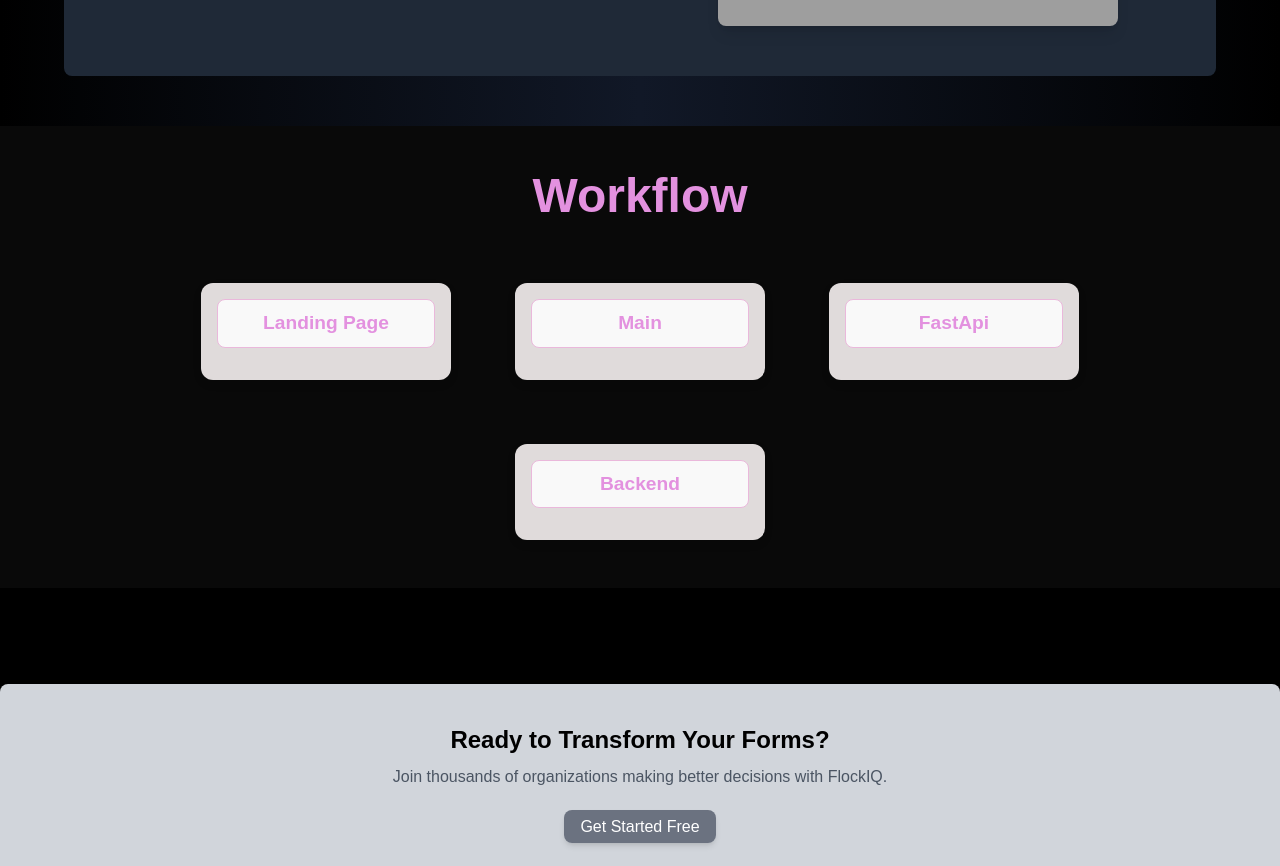
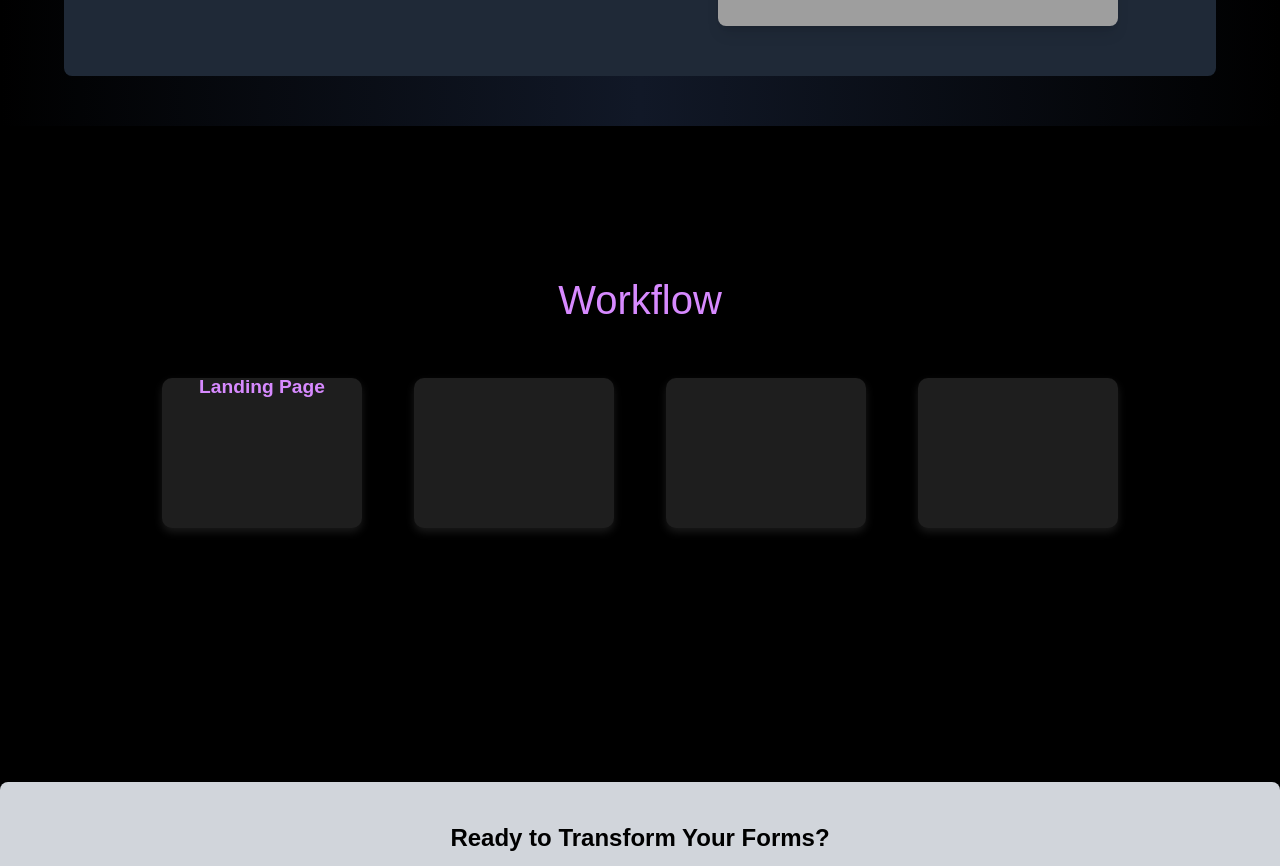
Before and after one commit to sakshi-bhatt-30/Capstone, a Next.js app: page / in a window 1280 px wide. Shown: the part 1620-2486 px from the top of the page. Built offline with nearby package versions, Linux system fonts and the light colour scheme; grey boxes are pictures that could not be loaded.

Commit message:
updated workflow

```diff
--- a/src/components/features.js
+++ b/src/components/features.js
@@ -45,14 +45,14 @@ const FeatureSection = () => {
   const [activeFeature, setActiveFeature] = useState(features[0]);
 
   return (
-  <div className="feature-section min-h-screen flex flex-col items-center justify-center bg-black">
-      <h2 className="font-bold text-5xl md:text-7xl bg-gradient-to-r from-gray-500 via-gray-200 to-gray-500 inline-block text-transparent bg-clip-text mb-6">
+  <div id="features" className="feature-section min-h-screen flex  items-center justify-center bg-black">
+  <h2 className="font-bold text-5xl md:text-7xl bg-gradient-to-r from-gray-500 via-gray-200 to-gray-500 inline-block text-transparent bg-clip-text mb-6">
         Features
       </h2>
       <p className="text-white mb-8">
         Discover features that make our product special
       </p>
-      <div className="button-container flex space-x-4 mb-8">
+      <div className="button-container flex space-x-6 mb-8">
         {features.map((feature) => (
           <motion.button
             key={feature.id}
--- a/src/components/workflow.js
+++ b/src/components/workflow.js
@@ -1,72 +1,121 @@
-"use client"
-import React, { useState } from 'react';
-import { motion } from 'framer-motion';
+// "use client"
+// import React, { useState } from 'react';
+// import { motion } from 'framer-motion';
+
+// const Workflow = () => {
+//   const [boxes, setBoxes] = useState([
+//     { id: 1, name: 'Landing Page', description: 'Next.js and Git',logo: '/propertiesimages/image.png', isOpen: false },
+//     { id: 2, name: 'Main', description: 'streamlit and AWS', isOpen: false },
+//     { id: 3, name: 'FastApi', description: 'elasticbeanstalk', isOpen: false },
+//     { id: 4, name: 'Backend', description: 'SupaBase', isOpen: false },
+//   ]);
+
+//   const handleToggle = (id) => {
+//     setBoxes((prevBoxes) =>
+//       prevBoxes.map((box) =>
+//         box.id === id ? { ...box, isOpen: !box.isOpen } : box
+//       )
+//     );
+//   };
+
+//   const handleChange = (id, field, value) => {
+//     setBoxes((prevBoxes) =>
+//       prevBoxes.map((box) =>
+//         box.id === id ? { ...box, [field]: value } : box
+//       )
+//     );
+//   };
+
+//   return (
+//     <div className="workflow-container">
+//       <h2 className="workflow-heading">Workflow</h2>
+//       <div className="boxes-container">
+//         {boxes.map((box) => (
+//           <motion.div
+//             key={box.id}
+//             layoutId={`box-${box.id}`} // Unique ID for each box layout transition
+//             className="box"
+//             style={{ cursor: 'pointer' }}
+//             onClick={() => handleToggle(box.id)}
+//           >
+//             <motion.div
+//               className="box-header"
+//               layout
+//               initial={{ opacity: 0.8 }}
+//               animate={{ opacity: 1 }}
+//               transition={{ duration: 0.3 }}
+//             >
+//               <input
+//                 type="text"
+//                 value={box.name}
+//                 onChange={(e) => handleChange(box.id, 'name', e.target.value)}
+//                 className="box-name"
+//               />
+//             </motion.div>
+//             {box.isOpen && (
+//               <motion.div
+//                 className="box-description"
+//                 layout
+//                 initial={{ opacity: 0 }}
+//                 animate={{ opacity: 1 }}
+//                 transition={{ duration: 0.3 }}
+//               >
+//                 <textarea
+//                   value={box.description}
+//                   onChange={(e) => handleChange(box.id, 'description', e.target.value)}
+//                   className="box-description-text"
+//                 />
+//               </motion.div>
+//             )}
+//           </motion.div>
+//         ))}
+//       </div>
+//     </div>
+//   );
+// };
+
+// export default Workflow;
+"use client";
+import React, { useState } from "react";
+import { motion } from "framer-motion";
 
 const Workflow = () => {
-  const [boxes, setBoxes] = useState([
-    { id: 1, name: 'Landing Page', description: 'Next.js and Git',logo: '/propertiesimages/image.png', isOpen: false },
-    { id: 2, name: 'Main', description: 'streamlit and AWS', isOpen: false },
-    { id: 3, name: 'FastApi', description: 'elasticbeanstalk', isOpen: false },
-    { id: 4, name: 'Backend', description: 'SupaBase', isOpen: false },
+  const [boxes] = useState([
+    { id: 1, name: "Landing Page", image: "/propertiesimages/image.png", description: "Next.js and Git" },
+    { id: 2, name: "Main", image: "/propertiesimages/main.png", description: "Streamlit and AWS" },
+    { id: 3, name: "FastApi", image: "/propertiesimages/fastapi.png", description: "Elastic Beanstalk" },
+    { id: 4, name: "Backend", image: "/propertiesimages/backend.png", description: "SupaBase" },
   ]);
 
-  const handleToggle = (id) => {
-    setBoxes((prevBoxes) =>
-      prevBoxes.map((box) =>
-        box.id === id ? { ...box, isOpen: !box.isOpen } : box
-      )
-    );
-  };
-
-  const handleChange = (id, field, value) => {
-    setBoxes((prevBoxes) =>
-      prevBoxes.map((box) =>
-        box.id === id ? { ...box, [field]: value } : box
-      )
-    );
-  };
-
   return (
-    <div className="workflow-container">
-      <h2 className="workflow-heading">Workflow</h2>
-      <div className="boxes-container">
+    <div style={styles.workflowContainer}>
+      <h2 style={styles.heading}>Workflow</h2>
+      <div style={styles.boxesContainer}>
         {boxes.map((box) => (
           <motion.div
             key={box.id}
-            layoutId={`box-${box.id}`} // Unique ID for each box layout transition
             className="box"
-            style={{ cursor: 'pointer' }}
-            onClick={() => handleToggle(box.id)}
+            style={styles.box}
+            whileHover={{ height: "250px" }} // Expand downward on hover
+            transition={{ duration: 0.3, ease: "easeInOut" }}
           >
+            <div style={styles.boxHeader}>{box.name}</div>
+            <motion.img
+              src={box.image}
+              alt={box.name}
+              style={styles.image}
+              initial={{ opacity: 0 }}
+              whileHover={{ opacity: 1 }}
+              transition={{ duration: 0.5 }}
+            />
             <motion.div
-              className="box-header"
-              layout
-              initial={{ opacity: 0.8 }}
-              animate={{ opacity: 1 }}
-              transition={{ duration: 0.3 }}
+              style={styles.description}
+              initial={{ opacity: 0 }}
+              whileHover={{ opacity: 1 }}
+              transition={{ duration: 0.5 }}
             >
-              <input
-                type="text"
-                value={box.name}
-                onChange={(e) => handleChange(box.id, 'name', e.target.value)}
-                className="box-name"
-              />
+              {box.description}
             </motion.div>
-            {box.isOpen && (
-              <motion.div
-                className="box-description"
-                layout
-                initial={{ opacity: 0 }}
-                animate={{ opacity: 1 }}
-                transition={{ duration: 0.3 }}
-              >
-                <textarea
-                  value={box.description}
-                  onChange={(e) => handleChange(box.id, 'description', e.target.value)}
-                  className="box-description-text"
-                />
-              </motion.div>
-            )}
           </motion.div>
         ))}
       </div>
@@ -74,4 +123,62 @@ const Workflow = () => {
   );
 };
 
+const styles = {
+  workflowContainer: {
+    display: "flex",
+    flexDirection: "column",
+    alignItems: "center",
+    justifyContent: "center",
+    minHeight: "70vh",
+    width: "100%",
+    backgroundColor: "#000",
+    padding: "20px",
+  },
+  heading: {
+    fontSize: "2.5rem",
+    color: "#d78aff",
+    marginBottom: "30px",
+  },
+  boxesContainer: {
+    display: "flex",
+    justifyContent: "center",
+    flexWrap: "wrap",
+    gap: "20px",
+  },
+  box: {
+    width: "200px",
+    height: "150px", // Default height
+    backgroundColor: "#1e1e1e",
+    borderRadius: "10px",
+    boxShadow: "0px 4px 8px rgba(255, 255, 255, 0.1)",
+    display: "flex",
+    flexDirection: "column",
+    alignItems: "center",
+    justifyContent: "center",
+    textAlign: "center",
+    color: "#f5f5f5",
+    cursor: "pointer",
+    overflow: "hidden",
+    transition: "height 0.3s ease-in-out",
+    transformOrigin: "top", // Expand downward
+  },
+  boxHeader: {
+    fontSize: "1.2rem",
+    fontWeight: "bold",
+    marginBottom: "10px",
+    color: "#d78aff",
+  },
+  image: {
+    width: "100%",
+    height: "auto",
+    objectFit: "contain",
+    borderRadius: "5px",
+  },
+  description: {
+    fontSize: "0.9rem",
+    marginTop: "10px",
+    color: "#bdbdbd",
+  },
+};
+
 export default Workflow;
```
